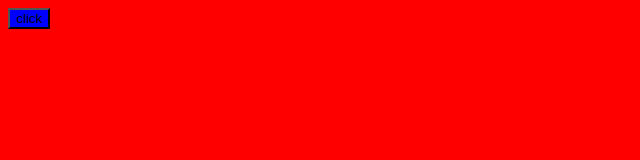
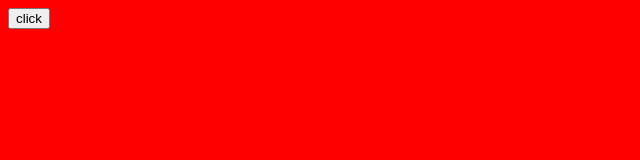
Before and after one commit to sirawit8921/SWPractice, a plain HTML site: page index.html in a window 1280 px wide. Shown: the whole page, without its empty margins (0-640 px from the left). Drawn offline with Linux system fonts and the light colour scheme.

```diff
--- a/stylesheet.css
+++ b/stylesheet.css
@@ -1,7 +1,3 @@
 body {
     background-color: red;
 }
-
-.buttonCustom {
-    background-color: blue;
-}
```
